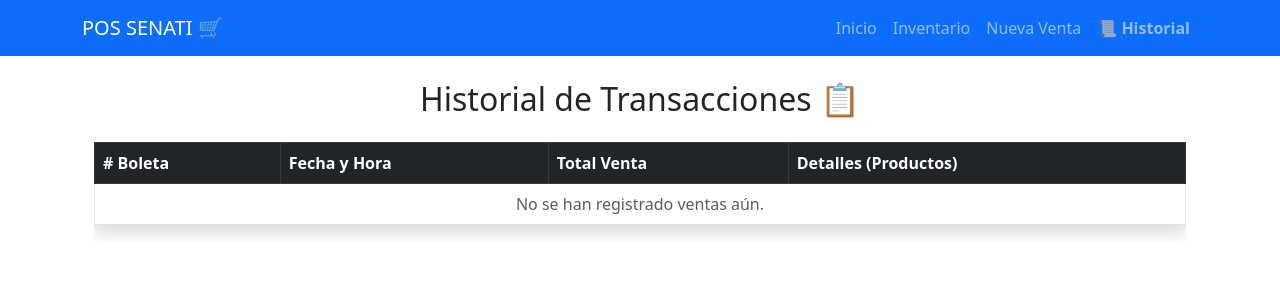
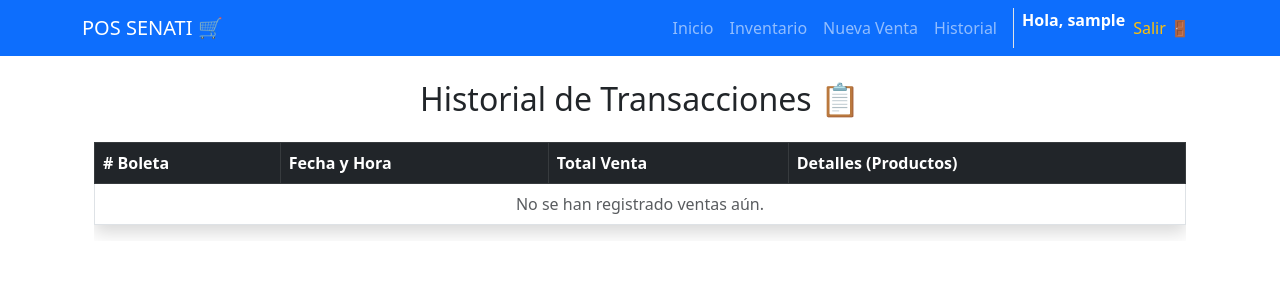
Before and after one commit to JimAcosta123/sistema-pos-senati, a Flask app: page /historial in a window 1280 px wide. Shown: the top 300 px of the page. Run offline with Flask 3, Linux system fonts and the light colour scheme; the visitor is signed in with stand-in values (Sample User, id 1); data that the repository does not hold is empty.

Commit message:
ui: Navbar dinámica basada en estado de autenticación

```diff
--- a/templates/base.html
+++ b/templates/base.html
@@ -18,9 +18,23 @@
             <div class="collapse navbar-collapse" id="navbarNav">
                 <ul class="navbar-nav ms-auto">
                     <li class="nav-item"><a class="nav-link" href="/">Inicio</a></li>
+
+                    {% if current_user.is_authenticated %}
                     <li class="nav-item"><a class="nav-link" href="/productos">Inventario</a></li>
                     <li class="nav-item"><a class="nav-link" href="/vender">Nueva Venta</a></li>
-                    <li class="nav-item"><a class="nav-link fw-bold" href="/historial">📜 Historial</a></li>
+                    <li class="nav-item"><a class="nav-link" href="/historial">Historial</a></li>
+
+                    <li class="nav-item border-start ms-2 ps-2">
+                        <span class="navbar-text text-white fw-bold">Hola, {{ current_user.username }}</span>
+                    </li>
+                    <li class="nav-item">
+                        <a class="nav-link text-warning" href="/logout">Salir 🚪</a>
+                    </li>
+                {% else %}
+                    <li class="nav-item">
+                        <a class="nav-link btn btn-outline-light ms-2" href="/login">Iniciar Sesión 🔐</a>
+                    </li>
+                {% endif %}
                 </ul>
             </div>
         </div>
```
